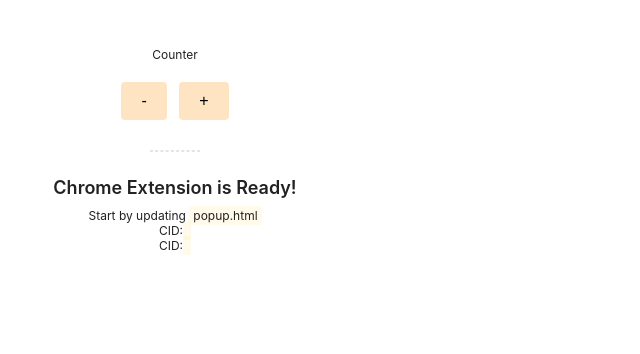
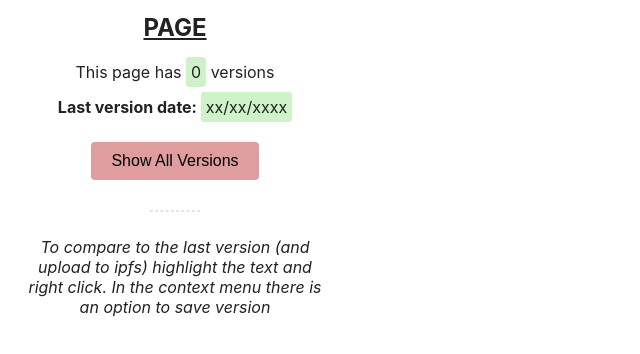
Before and after one commit to ethanbond64/ipfs-versioner-extension, a website built with webpack: page extension/public/popup.html in a window 1280 px wide. Shown: the whole page, without its empty margins (0-640 px from the left). Built offline with nearby package versions, Linux system fonts and the light colour scheme; no server answers; files whose address does not match are found by name.

Commit message:
clean up popup ui

```diff
--- a/extension/public/popup.html
+++ b/extension/public/popup.html
@@ -9,19 +9,20 @@
 
 <body>
   <div class="app">
-    <p class="counter-label">Counter</p>
-    <div id="counter" class="counter"></div>
-    <div class="button-container">
-      <button id="decrementBtn" class="button">-</button>
-      <button id="incrementBtn" class="button">+</button>
+    <u style="margin-top: 30px;">
+      <h2 class="url-label" id="thisUrl">PAGE</h2>
+    </u>
+    <p style="margin-top: 20px;">This page has <span class="highlight" id="versionCount">0</span> versions</p>
+    <p style="margin-top: 15px;"><b>Last version date: </b><span class="highlight" id="versionCount">xx/xx/xxxx</span>
+    </p>
+
+    <div class="container">
+      <button id="versionShower" class="button">Show All Versions</button>
     </div>
 
     <hr class="divider" />
-
-    <p class="title">Chrome Extension is Ready!</p>
-    <p class="subtitle">Start by updating <code>popup.html</code></p>
-    <p class="subtitle">CID: <code id="thisUrl"></code></p>
-    <p class="subtitle">CID: <code id="cidhash"></code></p>
+    <p><i>To compare to the last version (and upload to ipfs) highlight the text and right click. In the context menu
+        there is an option to save version</i></p>
   </div>
 
   <script src="popup.js"></script>
--- a/extension/src/popup.css
+++ b/extension/src/popup.css
@@ -27,6 +27,7 @@ body {
     flex-direction: column;
     text-align: center;
     padding: 20px;
+    border-radius: 5px;
 }
 
 .title {
@@ -35,30 +36,14 @@ body {
     margin-bottom: 10px;
 }
 
-.subtitle {
-    font-size: 12px;
+.highlight {
+    background-color: rgba(97, 211, 81, 0.3);
+    padding: 5px 5px;
+    border-radius: 3px;
 }
 
-code {
-    font-size: 12px;
-    font-family: inherit;
-    background-color: rgba(254, 237, 185, .3);
-    padding: 2px 4px;
-    border-radius: 2px;
-}
-
-.counter-label {
-    font-size: 12px;
-    margin-bottom: 5px;
-}
-
-.counter {
-    font-size: 36px;
-    font-weight: 700;
-}
-
-.button-container {
-    margin-top: 15px;
+.container {
+    margin-top: 25px;
 }
 
 .button {
@@ -67,7 +52,7 @@ code {
     padding: 10px 20px;
     margin-right: 4px;
     margin-left: 4px;
-    background-color: bisque;
+    background-color: rgb(223, 157, 157);
     font-size: 16px;
     cursor: pointer;
     border-radius: 4px;
@@ -81,7 +66,7 @@ code {
 }
 
 .button:hover {
-    transform: scale(1.1);
+    transform: scale(1.05);
 }
 
 .divider {
--- a/extension/src/popup.js
+++ b/extension/src/popup.js
@@ -25,13 +25,18 @@ import './popup.css';
   });
 
   const setURLField = (url) => {
-    document.getElementById("thisUrl").innerHTML = url;
+
+    let urlParts = url.split('/');
+    let cleanurl = urlParts[0] + '//' + urlParts[2];
+
+    document.getElementById("thisUrl").innerHTML = cleanurl;
   }
+
 
 
   //// On click - button
   // send message to content to show the modal
-  document.getElementById('decrementBtn').addEventListener('click', () => {
+  document.getElementById('versionShower').addEventListener('click', () => {
     console.log("Data path 1 step 3");
     // chrome.runtime.sendMessage(
     //   {
```
